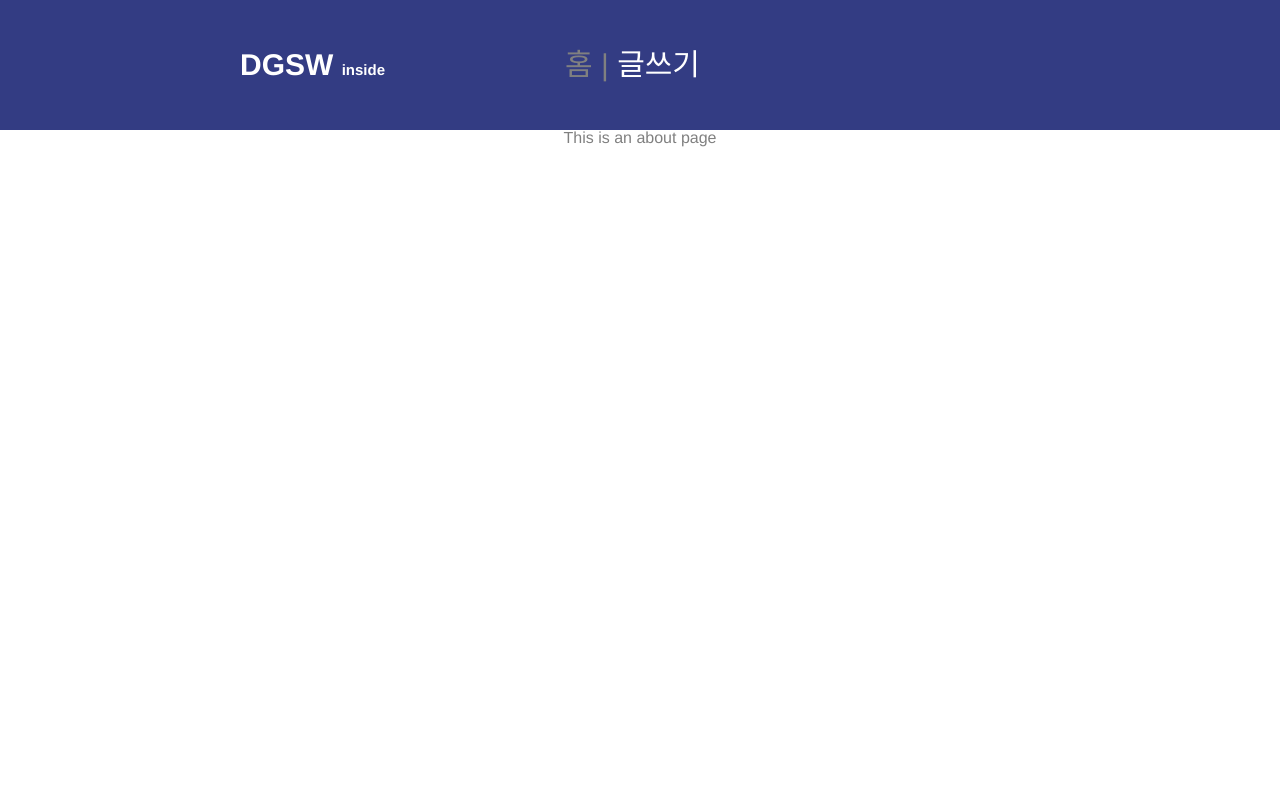
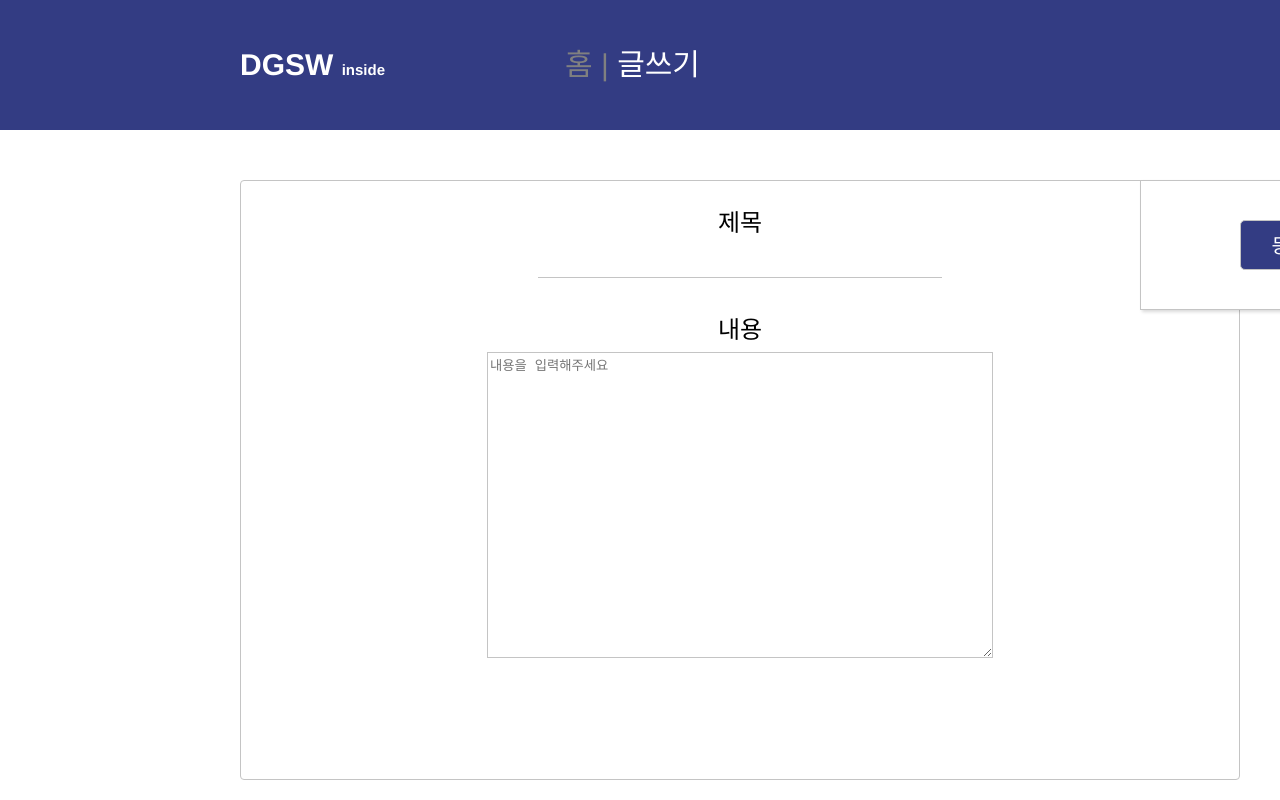
Before and after one commit to krung2/DB_Web, a Vue app: page /write in a window 1280 px wide. Built offline with nearby package versions, Linux system fonts and the light colour scheme.

Commit message:
Add: write post form

```diff
--- a/src/components/profile/Profile.vue
+++ b/src/components/profile/Profile.vue
@@ -1,12 +1,17 @@
 <template>
   <div class="profile-container">
-    <div class="login-button">로그인</div>
+    <div class="login-button">{{ message }}</div>
   </div>
 </template>
 
 <script>
 export default {
   name: "Profile",
+  props: {
+    message: String,
+    isLogin: Boolean,
+    isFilter: Boolean,
+  },
 };
 </script>
 
--- a/src/router/index.js
+++ b/src/router/index.js
@@ -16,7 +16,7 @@ const routes = [
     // route level code-splitting
     // this generates a separate chunk (about.[hash].js) for this route
     // which is lazy-loaded when the route is visited.
-    component: () => import(/* webpackChunkName: "about" */ '../views/About.vue')
+    component: () => import(/* webpackChunkName: "about" */ '../views/Write.vue')
   }
 ]
 
--- a/src/views/About.vue
+++ /dev/null
@@ -1,5 +0,0 @@
-<template>
-  <div class="about">
-    <h1>This is an about page</h1>
-  </div>
-</template>
--- a/src/views/Home.vue
+++ b/src/views/Home.vue
@@ -8,7 +8,11 @@
     </div>
 
     <div class="profile">
-      <Profile />
+      <Profile
+        v-bind:message="'로그인'"
+        v-bind:isLogin="true"
+        v-bind:isFilter="true"
+      />
     </div>
   </div>
 </template>
--- /dev/null
+++ b/src/views/Write.scss
@@ -0,0 +1,53 @@
+
+.write {
+  float: left;
+  margin: 50px -30vh 0 30vh;
+  width: 1000px;
+  height: 600px;
+
+  background-color: white;
+  border: 1px solid #C4C4C4;
+  box-sizing: border-box;
+  border-radius: 4px;
+
+  .write-title {
+
+    margin-top: 30px;
+
+    color: black;
+    font-size: 24px;
+  }
+
+  .write-title-input {
+
+    margin-top: 10px;
+    width: 400px;
+    height: 30px;
+
+    border: none;
+    border-bottom: 1px solid #C4C4C4;
+  }
+
+  .write-content {
+
+    margin-top: 40px;
+
+    color: black;
+    font-size: 24px;
+  }
+
+  .write-content-input {
+
+    margin-top: 10px;
+    width: 500px;
+    height: 300px;
+
+    border: 1px solid #c4c4c4;
+  }
+}
+
+.profile {
+
+  display: inline;
+  position: fixed;
+}
--- /dev/null
+++ b/src/views/Write.vue
@@ -0,0 +1,35 @@
+<template>
+  <div>
+    <div class="write">
+      <div class="write-title">제목</div>
+      <input class="write-title-input" placeholder="" />
+
+      <div class="write-content">내용</div>
+      <textarea
+        type="text"
+        class="write-content-input"
+        placeholder="내용을 입력해주세요"
+      />
+    </div>
+
+    <div class="profile">
+      <Profile v-bind:message="'등록'" />
+    </div>
+  </div>
+</template>
+
+<script>
+import Profile from "@/components/profile/Profile.vue";
+
+export default {
+  name: "Write",
+  components: {
+    Profile,
+  },
+};
+</script>
+
+
+<style lang="scss">
+@import "./Write.scss";
+</style>
```
